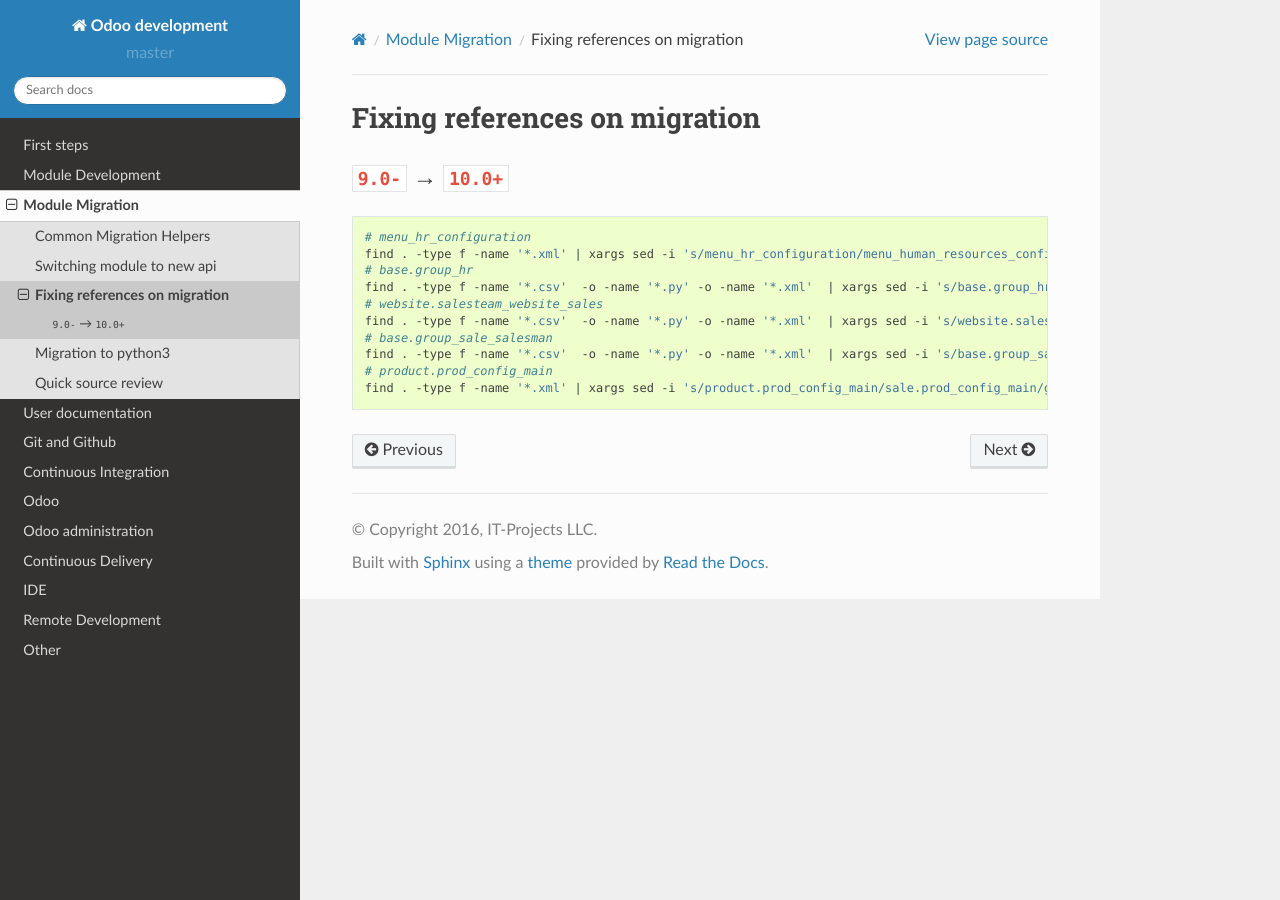
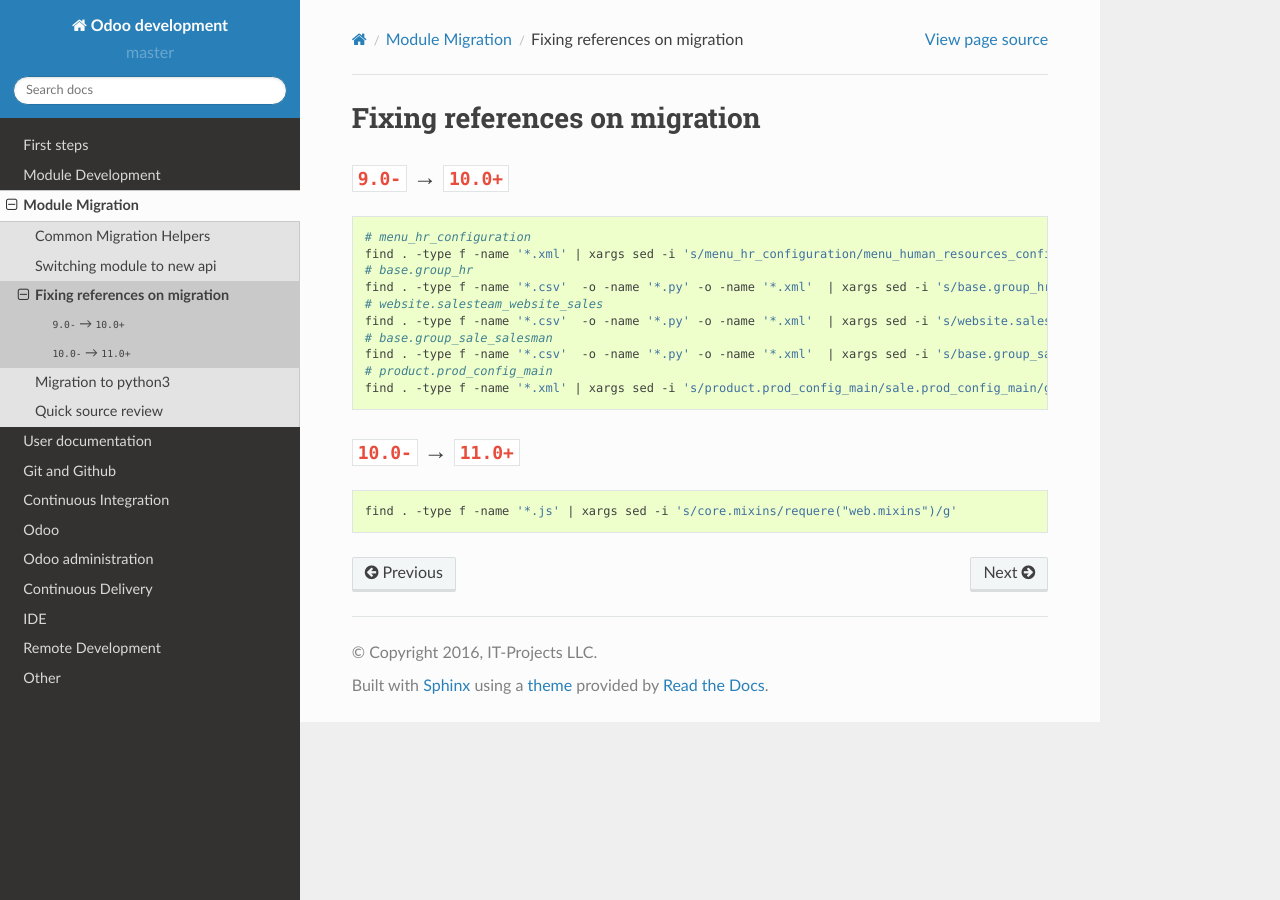
Before and after one commit to itpp-labs/odoo-development, a Sphinx documentation site: the page built from docs/migration/fix-refs.rst, in a window 1280 px wide. Built offline with Sphinx 7.4.7 and the Read the Docs theme 2.0.0, drawn with Linux system fonts in a browser that asks for light colours; pages that are not in the unit, such as notebooks, are missing from menus.

Commit message:
[DOC] add migration bash script (replace 'core.mixins' to requere('web.mixins')

```diff
--- a/docs/migration/fix-refs.rst
+++ b/docs/migration/fix-refs.rst
@@ -18,3 +18,11 @@
     find . -type f -name '*.csv'  -o -name '*.py' -o -name '*.xml'  | xargs sed -i 's/base.group_sale_salesman/sales_team.group_sale_salesman/g'
     # product.prod_config_main
     find . -type f -name '*.xml' | xargs sed -i 's/product.prod_config_main/sale.prod_config_main/g'
+
+
+``10.0-`` → ``11.0+``
+====================
+
+.. code-block:: sh
+
+    find . -type f -name '*.js' | xargs sed -i 's/core.mixins/requere("web.mixins")/g'
```
